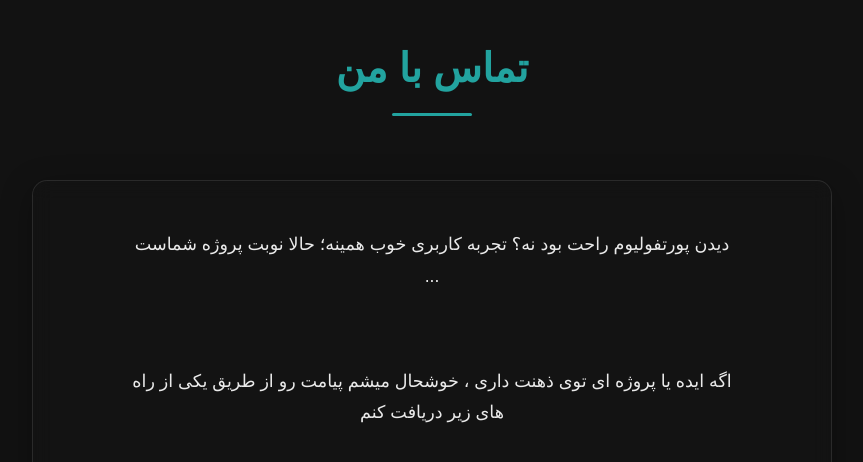
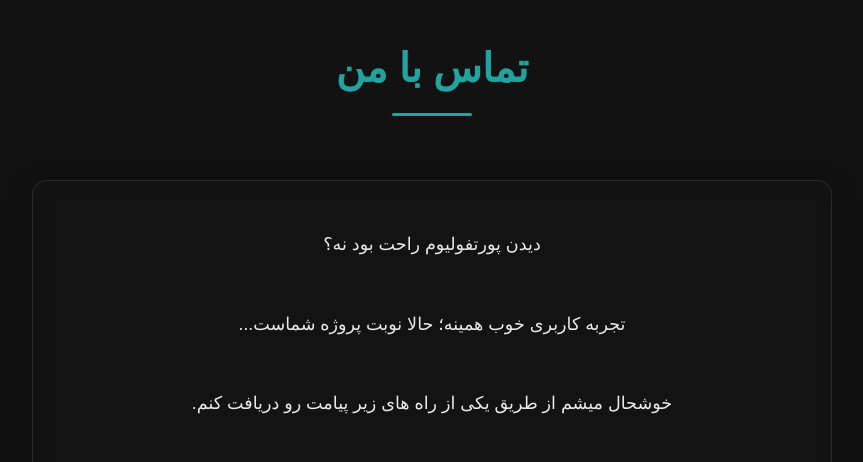
Before and after one commit to miladgoli/miladgoli.github.io, a plain HTML site: page index.html in a window 1280 px wide. Shown: the part 2238-2700 px from the top of the page, without its empty margins (208-1071 px from the left). Drawn offline with nearby package versions, Linux system fonts and the light colour scheme.

Commit message:
debug titles and texts

```diff
--- a/index.html
+++ b/index.html
@@ -47,8 +47,8 @@
           </div>
           <div class="about-text hidden">
             <p>
-              سلام! من میلادم ؛ برای ۷ سال در دنیای رنگ و پیکسل ها زندگی کردم و
-              کارم رو با وسواس زیاد روی جزییات شروع کردم ...
+              سلام! من میلادم؛ برای ۷ سال در دنیای رنگ و پیکسل ها زندگی کردم و
+              کارم رو با وسواس زیاد روی جزییات شروع کردم...
             </p>
             <br />
             <p>
@@ -112,14 +112,12 @@
       <section id="contact">
         <h2 class="section-title hidden">تماس با من</h2>
         <div class="contact-box">
+          <p class="contact-message hidden">دیدن پورتفولیوم راحت بود نه؟</p>
           <p class="contact-message hidden">
-            دیدن پورتفولیوم راحت بود نه؟ تجربه کاربری خوب همینه؛ حالا نوبت پروژه
-            شماست ...
+            تجربه کاربری خوب همینه؛ حالا نوبت پروژه شماست...
           </p>
-          <br />
           <p class="contact-message hidden">
-            اگه ایده یا پروژه ای توی ذهنت داری ، خوشحال میشم پیامت رو از طریق
-            یکی از راه های زیر دریافت کنم
+            خوشحال میشم از طریق یکی از راه های زیر پیامت رو دریافت کنم.
           </p>
           <div class="social-links">
             <a
--- a/script.js
+++ b/script.js
@@ -43,7 +43,7 @@ document.addEventListener("DOMContentLoaded", () => {
   // =================================
   const dynamicText = document.querySelector(".dynamic-text");
   if (dynamicText) {
-    const words = ["طراح گرافیک", "متخصص UI/UX", "توسعه‌دهنده فرانت‌اند"];
+    const words = ["طراح گرافیک", "متخصص UI/UX", "هویت بصری", "برندینگ"];
     let wordIndex = 0;
     let charIndex = 0;
     let isDeleting = false;
```
